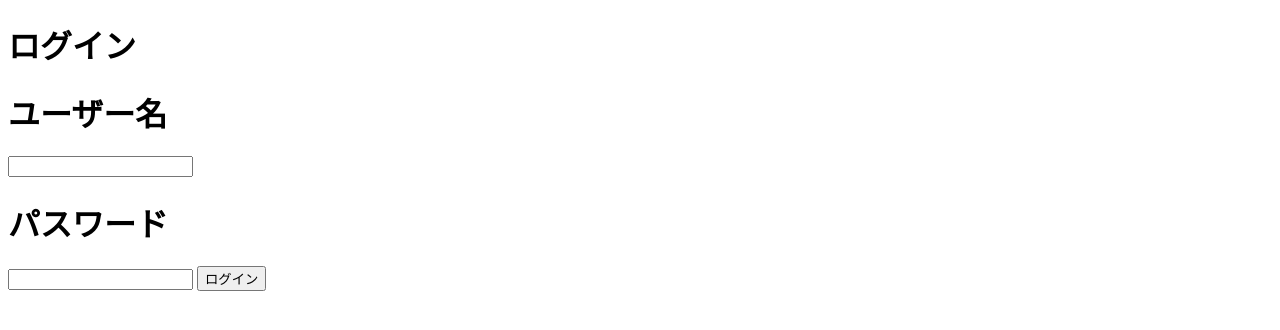
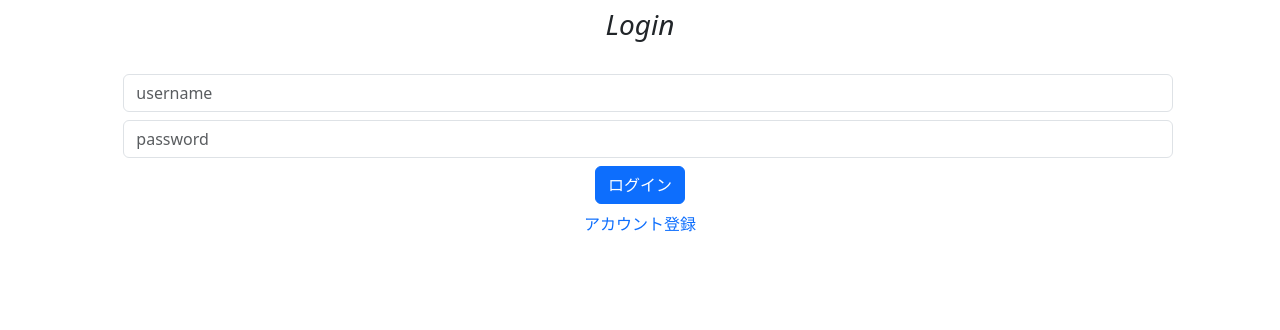
Before and after one commit to mayayannnn/exam-passer-app, a Flask app: page /login in a window 1280 px wide. Shown: the top 330 px of the page. Run offline with Flask 3, Linux system fonts and the light colour scheme.

Commit message:
fix login html

```diff
--- a/templates/login.html
+++ b/templates/login.html
@@ -1,20 +1,38 @@
 <!DOCTYPE html>
 <html lang="en">
+
 <head>
     <meta charset="UTF-8">
     <meta name="viewport" content="width=device-width, initial-scale=1.0">
     <title>Document</title>
+    <link href="https://cdn.jsdelivr.net/npm/bootstrap@5.3.0/dist/css/bootstrap.min.css" rel="stylesheet"
+        integrity="sha384-9ndCyUaIbzAi2FUVXJi0CjmCapSmO7SnpJef0486qhLnuZ2cdeRhO02iuK6FUUVM" crossorigin="anonymous">
+    <script src="https://cdn.jsdelivr.net/npm/bootstrap@5.3.0/dist/js/bootstrap.bundle.min.js"
+        integrity="sha384-geWF76RCwLtnZ8qwWowPQNguL3RmwHVBC9FhGdlKrxdiJJigb/j/68SIy3Te4Bkz"
+        crossorigin="anonymous"></script>
 </head>
+
 <body>
-    <h1>ログイン</h1>
-    <form action="/login" method="post">
-    <h1>ユーザー名</h1>
-    <input type="text" name="username" id="" required>
-    <h1>パスワード</h1>
-    <input type="password" name="password" id="" required>
+    <div class="text-center">
+        <div class="mt-2">
+            <h1 class="h3 fst-italic">Login</h1>
+            <form action="/login" method="post">
+                <div class="form-group mt-4 mb-4 mx-2">
+                    <div class="row">
+                        <div class="col-10 offset-1">
+                            <input class="form-control m-2" type="text" name="username" placeholder="username" required>
+                            <input class="form-control m-2" type="password" name="password" placeholder="password"
+                                required>
+                            <input class="btn btn-primary" type="submit" value="ログイン">
+                            <div class="m-2">
+                                <a href="/register" class="link-primary text-decoration-none">アカウント登録</a>
+                            </div>
+                        </div>
+                    </div>
+                </div>
+            </form>
+        </div>
+    </div>
+</body>
 
-    <input type="submit" value="ログイン">
-
-    </form>
-</body>
 </html>
```
